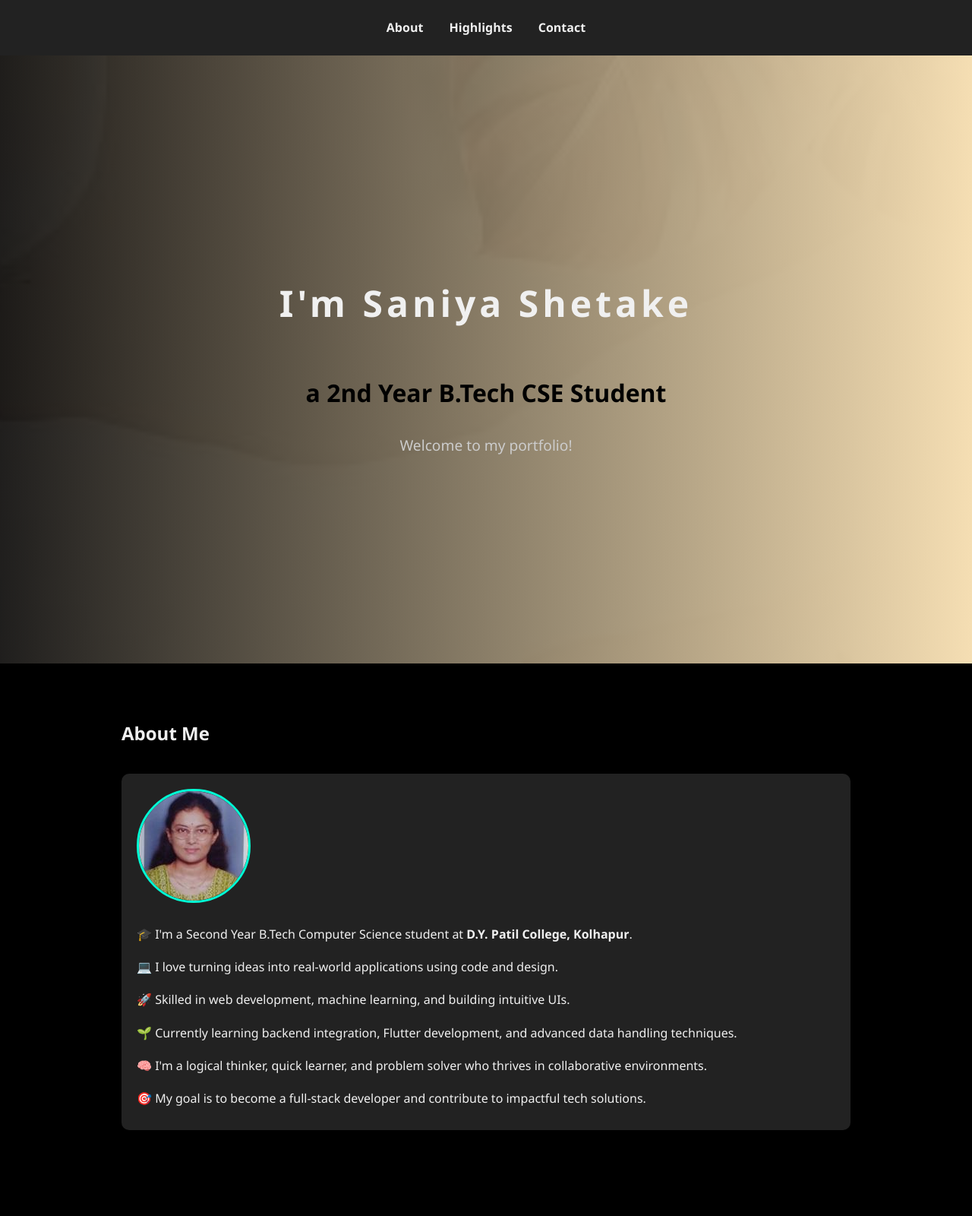
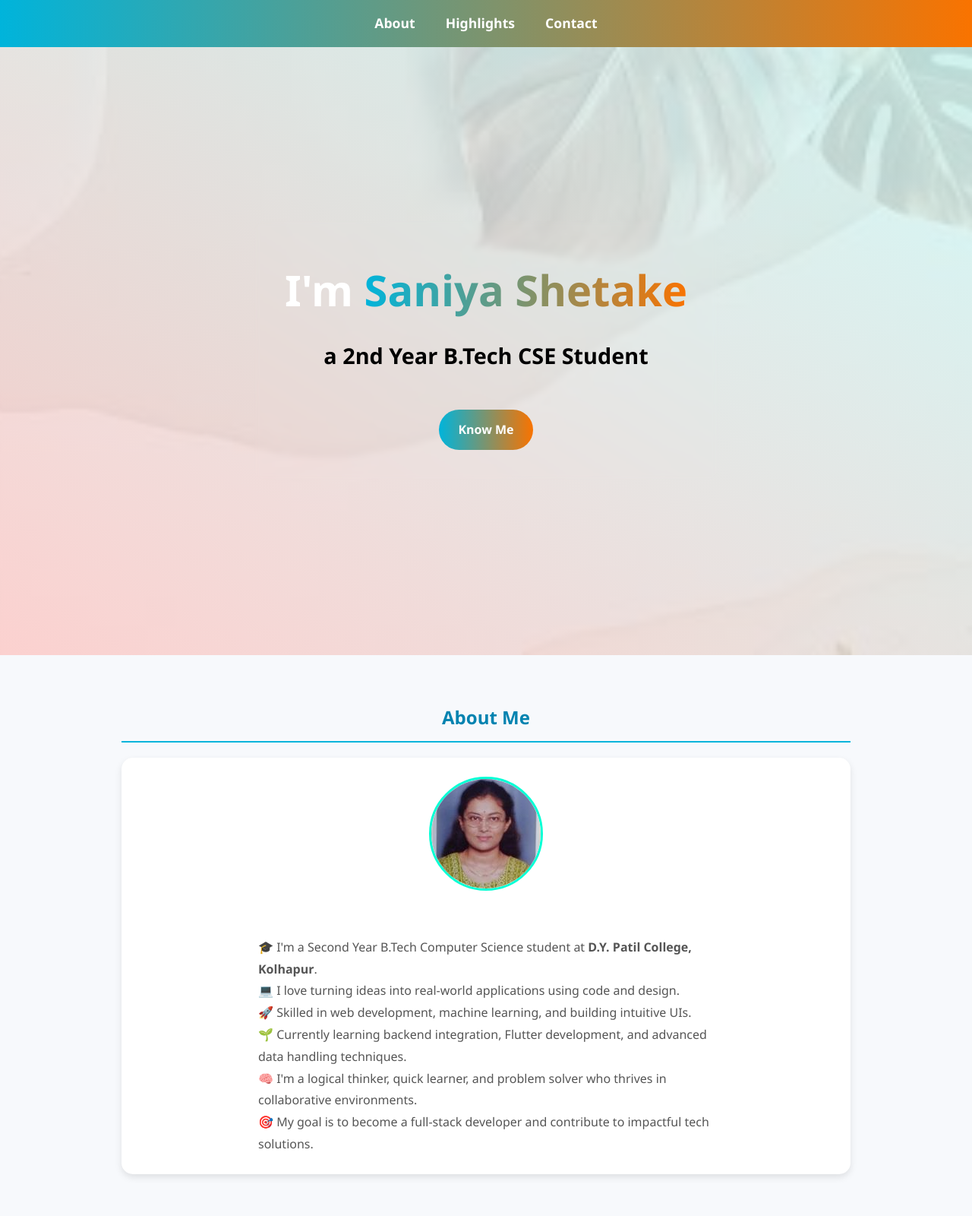
Before and after one commit to SaniyaShetake/Web-Development-miniproject, a plain HTML site: page index.html in a window 1280 px wide. Shown: the top 1600 px of the page at 76% size. Drawn offline with Linux system fonts and the light colour scheme; a web font is replaced by a local one.

Commit message:
Update index.html

```diff
--- a/index.html
+++ b/index.html
@@ -4,7 +4,9 @@
   <meta charset="UTF-8" />
   <meta name="viewport" content="width=device-width, initial-scale=1.0"/>
   <title>Saniya's Portfolio</title>
+  <link href="https://fonts.googleapis.com/css2?family=Segoe+UI:wght@400;600&display=swap" rel="stylesheet">
   <style>
+    /* General Reset */
     * {
       margin: 0;
       padding: 0;
@@ -13,65 +15,117 @@
     }
 
     body {
-      background-color:black;
-      color: #f0f0f0;
-      line-height: 2.7;
+      background-color: #f7f9fc;
+      color: #333;
+      line-height: 1.8;
     }
 
+    /* Navbar Styling */
+    nav {
+      background: linear-gradient(to right, #00b4db, #f97300);
+      padding: 15px;
+      position: sticky;
+      top: 0;
+      z-index: 1000;
+      display: flex;
+      justify-content: center;
+      align-items: center;
+    }
+
+    nav a {
+      color: white;
+      margin: 0 20px;
+      text-decoration: none;
+      font-weight: bold;
+      font-size: 1.1rem;
+      transition: color 0.3s, transform 0.2s;
+    }
+
+    nav a:hover {
+      color: #222;
+      transform: scale(1.1);
+    }
+
+    /* Header Styling */
     header {
-      background: linear-gradient(to right, #000000dd, wheat), url('download (3).JPEG') no-repeat center center/cover;
+      background: linear-gradient(to top right, rgba(255, 204, 204, 0.8), rgba(204, 255, 255, 0.8)),
+                  url('download (3).JPEG') no-repeat center center/cover;
       height: 100vh;
       display: flex;
-      flex-direction: column;
       justify-content: center;
       align-items: center;
       text-align: center;
+      color: #fff;
+      position: relative;
     }
 
-    header h1 {
-      font-size: 3rem;
-      letter-spacing: 5px;
+    header .overlay {
+
+      padding: 40px;
+      border-radius: 15px;
+      backdrop-filter: blur(3px);
+    }
+
+    .main-title {
+      font-size: 3.5rem;
+      font-weight: bold;
       margin-bottom: 10px;
     }
 
-    header p {
-      font-size: 1.2rem;
-      color: #ccc;
+    .sub-title {
+      font-size: 1.8rem;
+      color: #eee;
+      margin-bottom: 20px;
     }
 
-    nav {
-      background-color: #222;
-      padding: 15px;
-      text-align: center;
-      position: sticky;
-      top: 0;
-      z-index: 1000;
+    .gradient-text {
+      background: linear-gradient(to right, #00b4db, #f97300);
+      -webkit-background-clip: text;
+      -webkit-text-fill-color: transparent;
     }
 
-    nav a {
-      color: #f0f0f0;
-      margin: 0 15px;
+    .cta-button {
+      display: inline-block;
+      margin-top: 25px;
+      padding: 12px 25px;
+      background: linear-gradient(to right, #00b4db, #f97300);
+      color: white;
       text-decoration: none;
+      border-radius: 30px;
       font-weight: bold;
-      transition: color 0.3s;
+      transition: transform 0.3s;
     }
 
-    nav a:hover {
-      color: #00ffd5;
+    .cta-button:hover {
+      transform: scale(1.1);
     }
 
+    /* Section Styling */
     section {
       padding: 60px 20px;
       max-width: 1000px;
       margin: auto;
       min-height: 500px;
+      text-align: center;
+    }
+
+    section h2 {
+      color: #0083b0;
+      border-bottom: 2px solid #00b4db;
+      padding-bottom: 10px;
+      margin-bottom: 20px;
     }
 
     .highlight-box, .contact-form {
-      background-color: #222;
-      padding: 20px;
-      border-radius: 10px;
-      margin-top: 20px;
+      background-color: #ffffff;
+      padding: 25px;
+      border-radius: 15px;
+      box-shadow: 0 4px 10px rgba(0, 0, 0, 0.1);
+      transition: transform 0.3s;
+    }
+
+    .highlight-box:hover, .contact-form:hover {
+      transform: translateY(-5px);
     }
 
     ul {
@@ -80,50 +134,96 @@ min-height: 500px;
     }
 
     ul li::before {
-      content: "✨";
+      content: "🌈";
       margin-right: 10px;
-      color: #00ffd5;
+      color: #f97300;
     }
 
     form input, form textarea {
       width: 100%;
       padding: 10px;
       margin-bottom: 15px;
-      border: none;
-      border-radius: 5px;
-      background-color: #333;
-      color: white;
+      border: 2px solid #00b4db;
+      border-radius: 8px;
+      background-color: #f1f9ff;
+      color: #333;
     }
 
     button {
-      background-color: #00ffd5;
+      background-image: linear-gradient(to right, #00b4db, #f97300);
       border: none;
-      padding: 10px 20px;
-      border-radius: 5px;
+      padding: 12px 25px;
+      border-radius: 8px;
       font-weight: bold;
+      color: white;
       cursor: pointer;
+      transition: background 0.3s ease;
     }
 
     button:hover {
-      background-color: #00ccb0;
+      background-image: linear-gradient(to right, #f97300, #00b4db);
     }
 
     footer {
       text-align: center;
       padding: 20px;
-      color: #888;
+      background-color: #e2ecf9;
+      color: #666;
+      font-size: 0.9rem;
     }
 
-    @media (max-width: 768px) {
-      header h1 {
-        font-size: 2rem;
+    /* Add line gap after feedback section */
+    #contact {
+      margin-bottom: 40px;
     }
 
-      nav a {
-        display: inline-block;
-        margin: 8px 10px;
+    /* Scroll to About Section on Page Load */
+    window.onload = function() {
+      document.getElementById('about').scrollIntoView();
+    };
+/* About Section Styling */
+#about {
+  display: flex;
+  justify-content: center;
+  align-items: center;
+  flex-direction: column;
+  text-align: center;
+  padding: 60px 20px;
 }
+
+.highlight-box {
+  display: flex;
+  flex-direction: column;
+  justify-content: center;
+  align-items: center;
+  background-color: #ffffff;
+  padding: 25px;
+  border-radius: 15px;
+  box-shadow: 0 4px 10px rgba(0, 0, 0, 0.1);
+  transition: transform 0.3s;
 }
+
+.highlight-box img {
+  width: 150px;
+  height: 150px;
+  border-radius: 50%;
+  object-fit: cover;
+  border: 3px solid #00ffd5;
+  margin-bottom: 20px; /* Adds space between image and text */
+}
+
+/* Text Section Styling */
+.highlight-box div {
+  max-width: 600px;
+  margin-top: 20px;
+  text-align: left;
+}
+
+.highlight-box p {
+  font-size: 1rem;
+  color: #555;
+}
+
   </style>
 </head>
 <body>
@@ -135,9 +235,12 @@ min-height: 500px;
   </nav>
 
   <header>
-    <h1>I'm Saniya Shetake</h1>
-    <h2 style="font-size: 2rem; color: #000;">a 2nd Year B.Tech CSE Student</h2>
-    <p>Welcome to my portfolio!</p>
+    <div class="overlay">
+      <h1 class="main-title">I'm <span class="gradient-text">Saniya Shetake</span></h1>
+      <h2 class="sub-title" style="color:black;">a 2nd Year B.Tech CSE Student</h2>
+
+      <a href="#about" class="cta-button">Know Me</a>
+    </div>
   </header>
 
   <section id="about">
@@ -192,3 +295,4 @@ min-height: 500px;
 
 </body>
 </html>
+``
```
Lines whose indentation alone changed are shown as unchanged.
